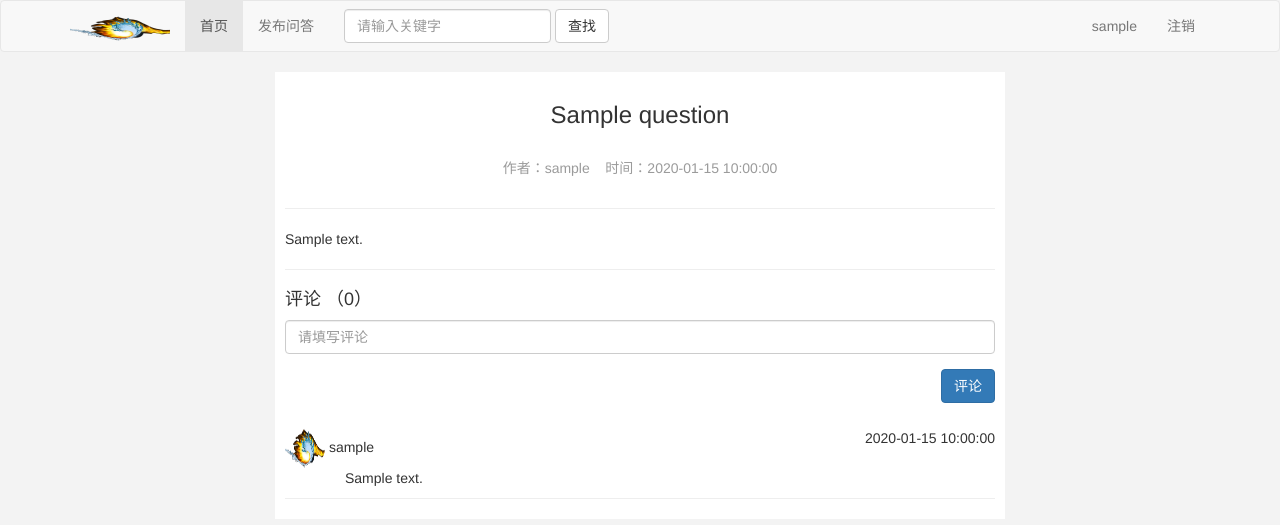
After one commit to Banjiushi/flask-project, a Flask app: page /d/1 in a window 1280 px wide. The commit adds this page. Shown: the top 525 px of the page. Run offline with Flask 2, Linux system fonts and the light colour scheme; the visitor is signed in with stand-in values (Sample User, id 1); tables that the repository leaves empty hold one stand-in row (values such as "Sample post"); some libraries are stand-ins or nearby versions.

Commit message:
基本功能完成，大有收获

```diff
--- a/manage.py
+++ b/manage.py
@@ -5,7 +5,7 @@ from flask_migrate import Migrate, MigrateCommand
 from zingqa import app
 from exts import db
 # 还需要将创建好的模型导入进来
-from models import User
+from models import User, Question, Answer
 
 manager = Manager(app)
 
--- /dev/null
+++ b/static/css/detail.css
@@ -0,0 +1,39 @@
+.question-info {
+    text-align: center;
+    margin-top: 20px;
+    color: #9b9b9b;
+    font-size: 14px;
+    line-height: 40px;
+}
+
+.form-right {
+    text-align: right;
+}
+
+.answer-list li {
+    list-style: none;
+    border-bottom: 1px solid #eee;
+    padding-top: 10px;
+
+}
+
+.avatar {
+    width: 40px;
+    height: 40px;
+    border-radius: 50%;
+}
+
+.user-info .username {
+    margin-left: : 20px;
+}
+
+.user-info .create-time {
+    float: right;
+}
+
+.answer-list {
+    padding-left: 0;
+}
+.answer-content {
+    margin-left: 60px;
+}
--- a/templates/base.html
+++ b/templates/base.html
@@ -4,10 +4,10 @@
     <meta charset="UTF-8">
     <title>{% block title %}{% endblock %}-zing问答平台</title>
     <!-- 最新版本的 Bootstrap 核心 CSS 文件 -->
-    <link rel="stylesheet" href="https://cdn.bootcss.com/bootstrap/3.3.7/css/bootstrap.min.css" integrity="sha384-BVYiiSIFeK1dGmJRAkycuHAHRg32OmUcww7on3RYdg4Va+PmSTsz/K68vbdEjh4u" crossorigin="anonymous">
+    <link rel="stylesheet" href="https://maxcdn.bootstrapcdn.com/bootstrap/3.3.7/css/bootstrap.min.css" integrity="sha384-BVYiiSIFeK1dGmJRAkycuHAHRg32OmUcww7on3RYdg4Va+PmSTsz/K68vbdEjh4u" crossorigin="anonymous">
     <script src="{{ url_for('static',filename='js/jquery-3.2.1.min.js') }}"></script>
     <!-- 最新的 Bootstrap 核心 JavaScript 文件 -->
-    <script src="https://cdn.bootcss.com/bootstrap/3.3.7/js/bootstrap.min.js" integrity="sha384-Tc5IQib027qvyjSMfHjOMaLkfuWVxZxUPnCJA7l2mCWNIpG9mGCD8wGNIcPD7Txa" crossorigin="anonymous"></script>
+    <script src="https://maxcdn.bootstrapcdn.com/bootstrap/3.3.7/js/bootstrap.min.js" integrity="sha384-Tc5IQib027qvyjSMfHjOMaLkfuWVxZxUPnCJA7l2mCWNIpG9mGCD8wGNIcPD7Txa" crossorigin="anonymous"></script>
     <link rel="stylesheet" type="text/css" href="{{ url_for('static', filename='css/base.css') }}">
     {% block head %}{% endblock %}
 
@@ -35,9 +35,9 @@
             <li><a href="{{ url_for('question') }}">发布问答</a></li>
             </li>
           </ul>
-          <form class="navbar-form navbar-left">
+          <form class="navbar-form navbar-left" action="{{ url_for('search') }}" method="GET">
             <div class="form-group">
-              <input type="text" class="form-control" placeholder="请输入关键字">
+              <input name="q" type="text" class="form-control" placeholder="请输入关键字">
             </div>
             <button type="submit" class="btn btn-default">查找</button>
           </form>
--- /dev/null
+++ b/templates/detail.html
@@ -0,0 +1,39 @@
+{% extends 'base.html' %}
+
+{% block title %}详情{% endblock %}
+
+{% block head %}
+    <link rel="stylesheet" href="{{ url_for('static', filename='css/detail.css')}}">
+{% endblock %}
+
+{% block main %}
+    <h3 class="page-title">{{ question.title }}</h3>
+    <p class="question-info"><span>作者：{{ question.author.username }}</span>&nbsp;&nbsp;&nbsp;&nbsp;<span>时间：{{ question.create_time }}</span></p>
+    <hr>
+    <p class="question-content">
+        {{ question.content }}
+    </p>
+    <hr>
+    <h4>评论 （{{  question.answers.count('id') }}）</h4>
+    <form action="{{ url_for('add_answer') }}" method="POST">
+        <div class="form-group">
+            <input type="text" class="form-control" placeholder="请填写评论" name="answer">
+            <input type="hidden" name="question_id" value="{{ question.id }}">
+        </div>
+        <div class="form-group form-right">
+            <button class="btn btn-primary">评论</button>
+        </div>
+    </form>
+    <ul class="answer-list">
+        {% for answer in question.answers %}
+            <li>
+                <div class="user-info">
+                    <img src="{{ url_for('static', filename='images/logo.png') }}" alt="" class="avatar">
+                    <span class="username">{{ answer.author.username }}</span>
+                    <span class="create-time">{{ answer.create_time }}</span>
+                </div>
+                <p class="answer-content">{{ answer.content }}</p>
+            </li>
+        {% endfor %}
+    </ul>
+{% endblock %}
--- a/zingqa.py
+++ b/zingqa.py
@@ -1,10 +1,11 @@
 # 应用文件
 from flask import Flask, request, redirect, render_template, url_for, \
-    session
+    session, g
 import config
-from models import User
+from models import User, Question, Answer
 from exts import db
 from decorators import login_required
+from sqlalchemy import or_
 
 app = Flask(__name__)
 app.config.from_object(config)
@@ -13,7 +14,10 @@ db.init_app(app)
 
 @app.route('/')
 def index():
-    return render_template('index.html')
+    context = {
+        'questions': Question.query.order_by('-create_time').all()
+    }
+    return render_template('index.html', **context)
 
 @app.route('/login', methods=['GET', 'POST'])
 def login():
@@ -22,8 +26,8 @@ def login():
     else:
         phone = request.form.get('phone')
         password = request.form.get('password')
-        user = User.query.filter(User.phone == phone, User.password == password).first()
-        if not user:
+        user = User.query.filter(User.phone == phone).first()
+        if not (user and user.check_password(password)):
             return '手机号码或密码错误，请确认后再登录！'
         session['user_id'] = user.id
         # 如果想31天内免登陆
@@ -70,16 +74,55 @@ def question():
     if request.method == 'GET':
         return render_template('question.html')
     else:
-        pass
+        title = request.form.get('title')
+        content = request.form.get('content')
+        question = Question(title=title,content=content)
+        question.author = g.user
+        db.session.add(question)
+        db.session.commit()
+        return redirect(url_for('index'))
+
+
+@app.route('/d/<question_id>')
+@login_required
+def detail(question_id):
+    question = Question.query.filter(Question.id==question_id).first()
+    return render_template('detail.html', question=question)
+
+
+@app.route('/add_answer', methods=['POST'])
+@login_required
+def add_answer():
+    content = request.form.get('answer')
+    question_id = request.form.get('question_id')
+    answer = Answer(content=content)
+    answer.author = g.user
+    question =Question.query.filter(Question.id==question_id).first()
+    answer.question = question
+    db.session.add(answer)
+    db.session.commit()
+    return redirect(url_for('detail', question_id=question_id))
+
+
+@app.route('/search')
+def search():
+    q = request.args.get('q')
+    questions = Question.query.filter(or_(Question.title.contains(q), Question.content.contains(q))).order_by('-create_time')
+    return render_template('index.html', questions=questions)
+
+@app.before_request
+def my_before_request():
+    user_id = session.get('user_id')
+    if user_id:
+        user = User.query.filter(User.id==user_id).first()
+        if user:
+            g.user = user
 
 
 @app.context_processor
 def my_context_procesor():
-    user_id = session.get('user_id')
-    if user_id:
-        user = User.query.filter(User.id == user_id).first()
-        if user:
-            return {'user':user}
+    if hasattr(g, 'user'):
+        return {'user': g.user}
     return {}
 
 
```
Also changed, not shown: models.py (+34 -1 lines), static/css/index.css (+40 -0 lines), templates/index.html (+21 -1 lines), README.md.
